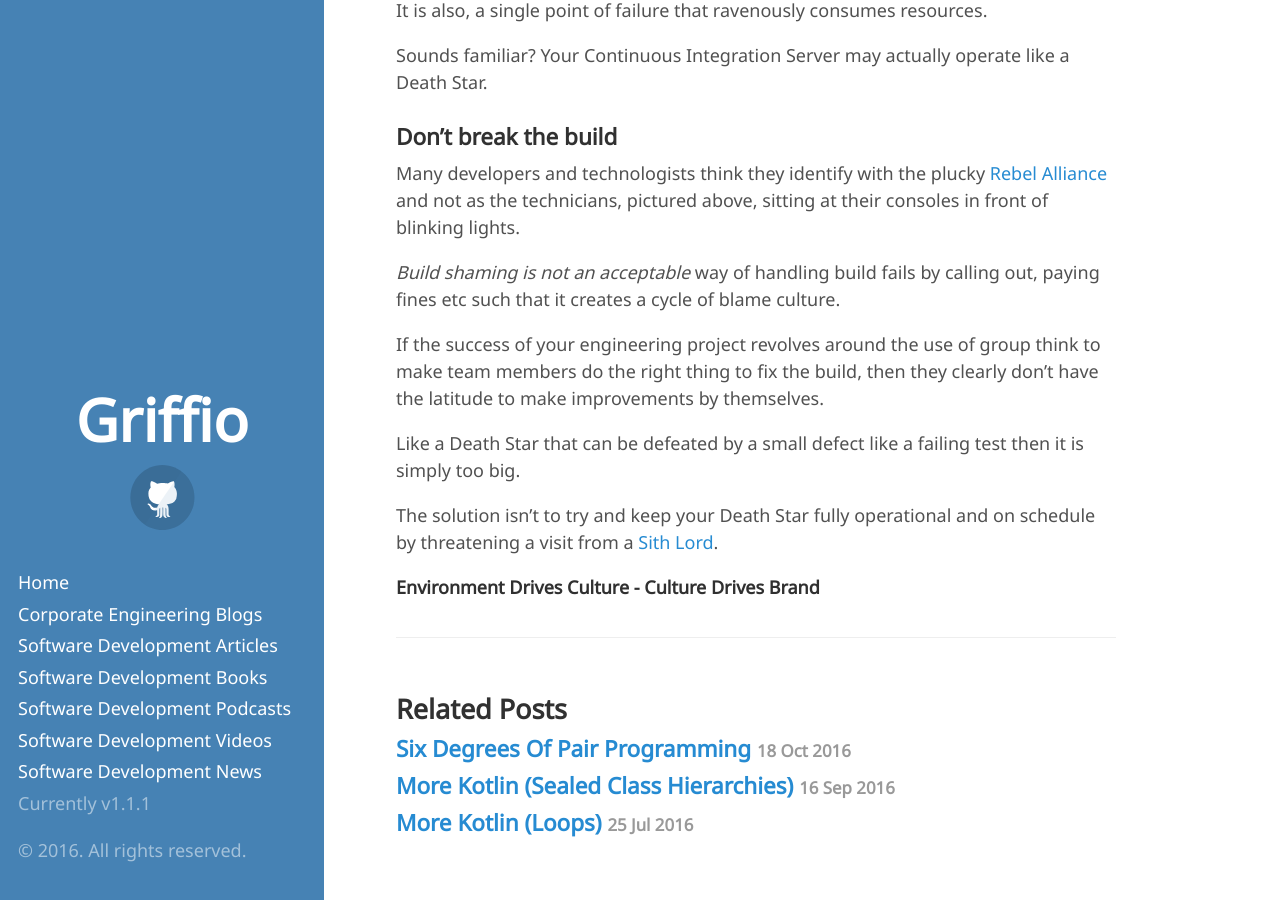
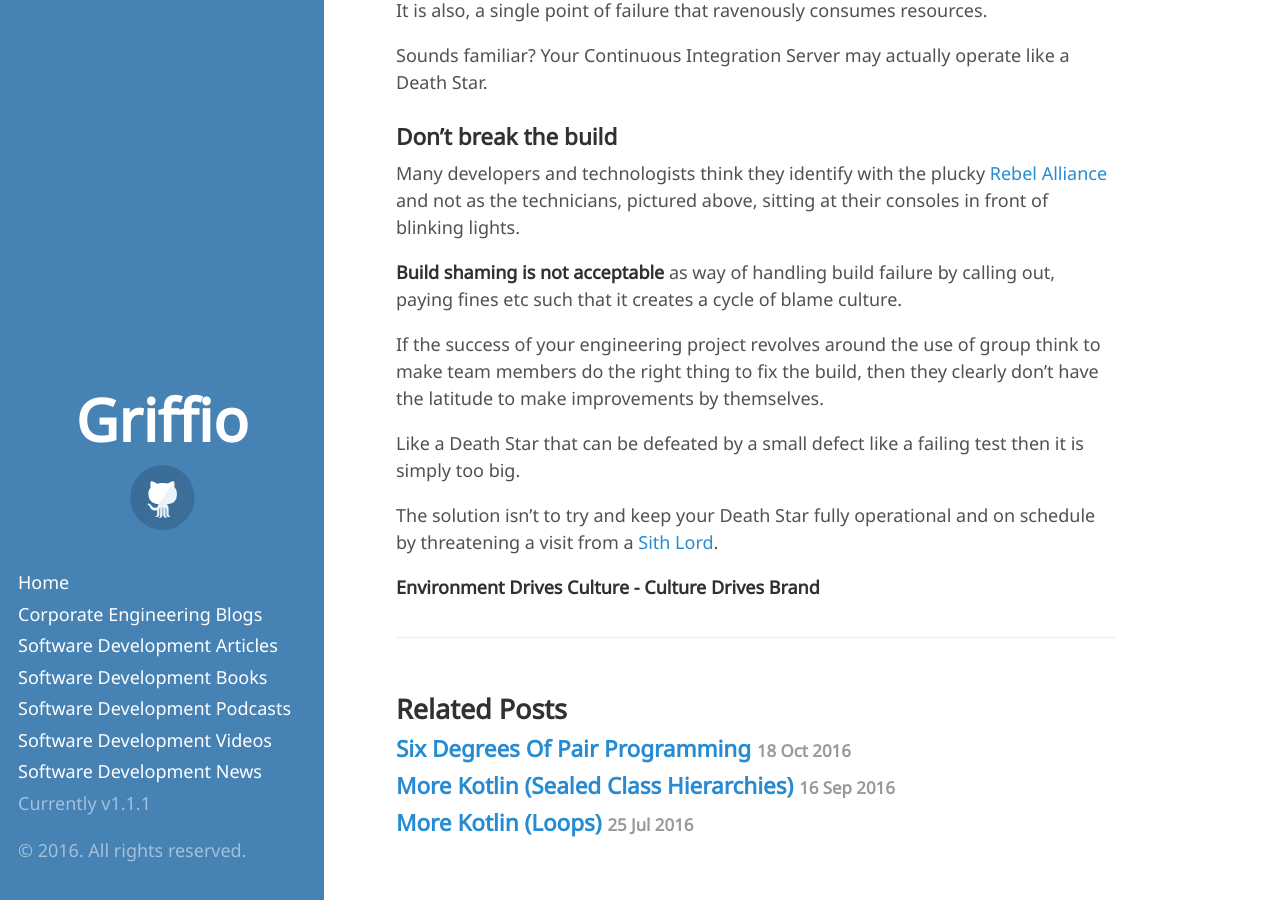
Before and after one commit to griffio/griffio.github.io, a Jekyll site: the page built from _posts/2016-11-01-Death-Star-CI.md, in a window 1280 px wide and 900 px high, scrolled down 652 px. Built offline with Jekyll 4.4.1, drawn with Linux system fonts in a browser that asks for light colours; some web fonts are replaced.

Commit message:
Update 2016-11-01-Death-Star-CI.md

```diff
--- a/_posts/2016-11-01-Death-Star-CI.md
+++ b/_posts/2016-11-01-Death-Star-CI.md
@@ -21,7 +21,7 @@
 
 Many developers and technologists think they identify with the plucky [Rebel Alliance](https://en.wikipedia.org/wiki/Rebel_Alliance) and not as the technicians, pictured above, sitting at their consoles in front of blinking lights.
 
-*Build shaming is not an acceptable* way of handling build fails by calling out, paying fines etc such that it creates a cycle of blame culture.
+**Build shaming is not acceptable** as way of handling build failure by calling out, paying fines etc such that it creates a cycle of blame culture.
 
 If the success of your engineering project revolves around the use of group think to make team members do the right thing to fix the build, then they clearly don't have the latitude to make improvements by themselves.
 
```
